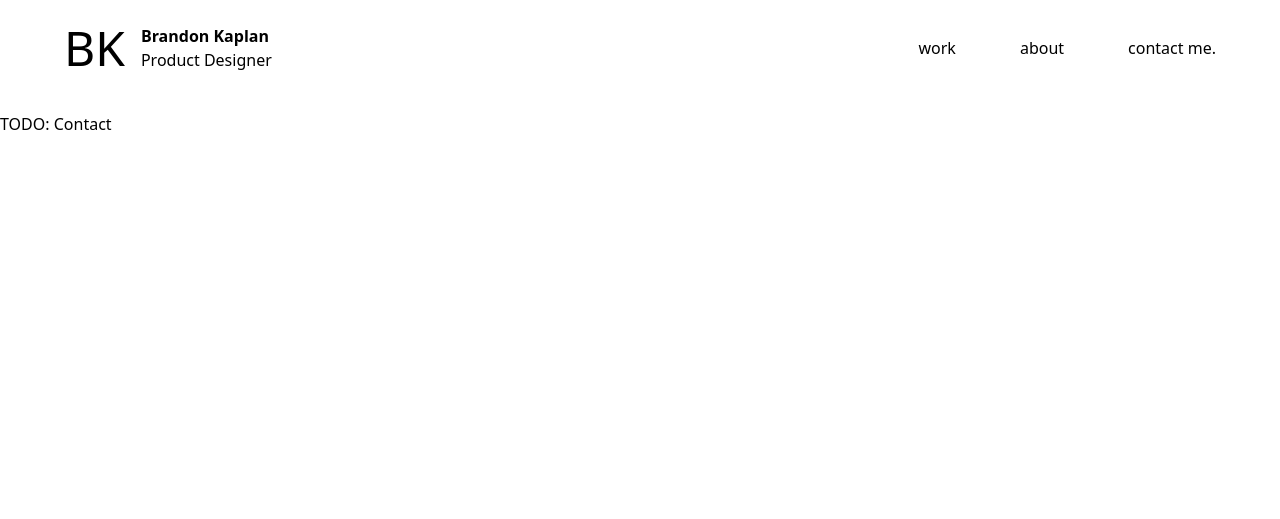
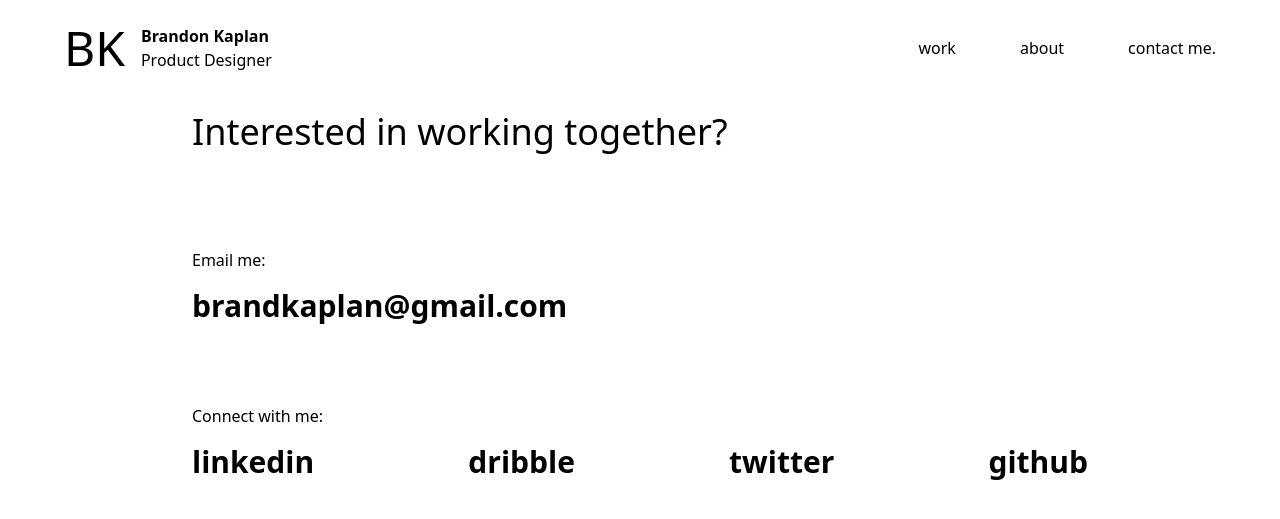
Before and after one commit to brandkap/brandkap.github.io, a Jekyll site: the page built from contact.html, in a window 1280 px wide. Shown: the top 519 px of the page. Built offline with Jekyll 4.4.1, drawn with Linux system fonts in a browser that asks for light colours.

Commit message:
Contact page

```diff
--- a/_config.yml
+++ b/_config.yml
@@ -34,6 +34,16 @@ project_pages:
   - work/visual-cognition-lab.md
   - work/firehose.md
   - work/date-picker.md
+
+socials:
+  - name: LinkedIn
+    url: https://www.linkedin.com/in/brandonjkaplan
+  - name: Dribble
+    url: https://dribbble.com/brandonkap
+  - name: Twitter
+    url: https://twitter.com/krandonbaplan
+  - name: GitHub
+    url: https://github.com/brandkap
 
 # Build settings
 plugins:
--- a/assets/styles.css
+++ b/assets/styles.css
@@ -603,6 +603,16 @@ video {
   line-height: 2rem;
 }
 
+.text-3xl {
+  font-size: 1.875rem;
+  line-height: 2.25rem;
+}
+
+.text-4xl {
+  font-size: 2.25rem;
+  line-height: 2.5rem;
+}
+
 .text-5xl {
   font-size: 3rem;
   line-height: 1;
@@ -624,6 +634,10 @@ video {
 
 .ml-4 {
   margin-left: 1rem;
+}
+
+.max-w-4xl {
+  max-width: 56rem;
 }
 
 .py-6 {
--- a/contact.html
+++ b/contact.html
@@ -3,6 +3,22 @@ title: Contact Me
 layout: default
 ---
 
-<p>
-TODO: Contact
-</p>
+<div class="flex flex-col max-w-4xl mx-auto space-y-16">
+  <p class="text-4xl">Interested in working together?</p>
+
+  <div>
+    <p>Email me:</p>
+    <div class="text-3xl">
+      <a href="mailto:{{ site.email | escape }}">{{ site.email | escape }}</a>
+    </div>
+  </div>
+
+  <div>
+    <p>Connect with me:</p>
+    <div class="flex justify-between text-3xl">
+      {%- for social in site.socials -%}
+        <a href="{{ social.url | escape }}">{{ social.name | downcase | escape }}</a>
+      {%- endfor -%}
+    </div>
+  </div>
+</div>
```
